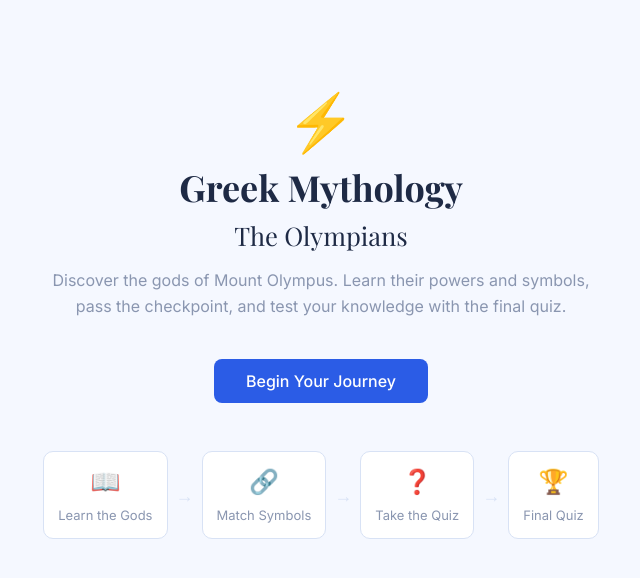
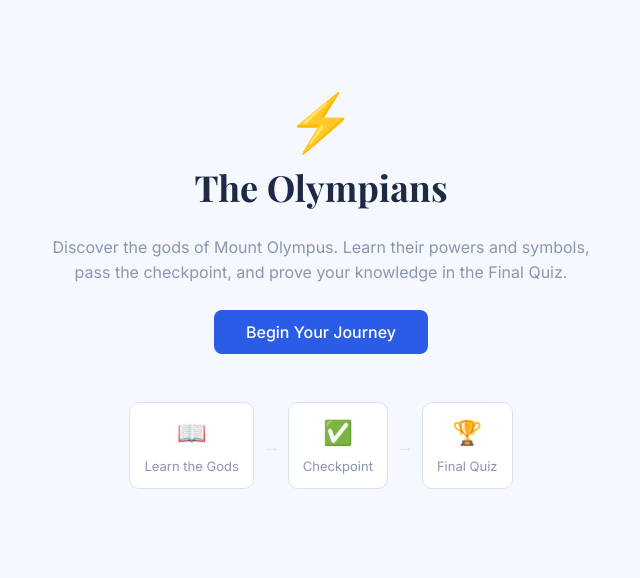
Before and after one commit to wg2401/UID-final-project, a Flask app: page / in a window 1280 px wide. Shown: the part 63-641 px from the top of the page, without its empty margins (319-959 px from the left). Run offline with Flask 3, Linux system fonts and the light colour scheme.

Commit message:
Improved flow, style and headings for the final website

```diff
--- a/greek_mythology_app/static/css/main.css
+++ b/greek_mythology_app/static/css/main.css
@@ -72,12 +72,16 @@ p  { font-size: 16px; line-height: 1.6; color: var(--dark); }
     text-decoration: none;
 }
 .om-navbar-brand:hover { color: var(--accent); }
+
 .om-navbar-link {
     font-size: 14px;
-    color: var(--grey-light);
+    color: var(--dark);
     text-decoration: none;
 }
-.om-navbar-link:hover { color: var(--accent); }
+.om-navbar-link:hover {
+    color: var(--accent);
+    text-decoration: underline;
+}
 
 .om-card {
     background-color: var(--card-bg);
@@ -179,9 +183,11 @@ p  { font-size: 16px; line-height: 1.6; color: var(--dark); }
 .om-alert-warning { background-color: var(--warning-bg);   color: var(--dark); border-left: 4px solid var(--warning); }
 .om-alert-danger  { background-color: var(--danger-bg);    color: var(--dark); border-left: 4px solid var(--danger);  }
 
+
+
 .om-divider {
     border: none;
-    border-top: 1px solid var(--border);
+    border-top: 1px solid #868686;
     margin: 24px 0;
 }
 
@@ -198,9 +204,8 @@ p  { font-size: 16px; line-height: 1.6; color: var(--dark); }
 
 .god-hero {
     background-color: var(--white);
-    border: 1px solid var(--border);
     border-radius: 12px;
-    padding: 32px;
+    padding: 24px 32px;
     text-align: center;
     margin-bottom: 24px;
 }
--- a/greek_mythology_app/templates/index.html
+++ b/greek_mythology_app/templates/index.html
@@ -43,15 +43,10 @@
 
 <div class="hero">
     <div class="hero-icon">⚡</div>
-    <h1>Greek Mythology</h1>
-    <h2 style="font-family: 'Playfair Display', serif;
-           font-size: 1.6rem;
-           color: var(--dark);
-           font-weight: 400;
-           margin-bottom: 16px;">The Olympians</h2>
-    <p>
+    <h1>The Olympians</h1>
+    <p style="margin-top: 24px; margin-bottom: 24px;">
         Discover the gods of Mount Olympus. Learn their powers and symbols,
-        pass the checkpoint, and test your knowledge with the final quiz.
+        pass the checkpoint, and prove your knowledge in the Final Quiz.
     </p>
     <a href="/start/learn" class="om-btn om-btn-primary om-btn-lg">Begin Your Journey</a>
 
@@ -62,13 +57,8 @@
         </div>
         <div class="flow-arrow">→</div>
         <div class="flow-step">
-            <div class="flow-step-icon">🔗</div>
-            <div class="flow-step-label">Match Symbols</div>
-        </div>
-        <div class="flow-arrow">→</div>
-        <div class="flow-step">
-            <div class="flow-step-icon">❓</div>
-            <div class="flow-step-label">Take the Quiz</div>
+            <div class="flow-step-icon">✅</div>
+            <div class="flow-step-label">Checkpoint</div>
         </div>
         <div class="flow-arrow">→</div>
         <div class="flow-step">
--- a/greek_mythology_app/templates/learn/index.html
+++ b/greek_mythology_app/templates/learn/index.html
@@ -18,9 +18,9 @@
 
 <div class="om-page">
 
-    <h1 class="text-center" style="margin-bottom: 8px;">Learn Greek Mythology</h1>
+    <h1 class="text-center" style="margin-bottom: 8px;">The Olympians</h1>
     <p class="text-center" style="color: var(--grey-light); margin-bottom: 32px;">
-        Work through the learning topics, complete the checkpoint, and unlock the quizzes.
+        Work through the learning topics, complete the checkpoint, and take the Final Quiz.
     </p>
 
     <div class="row g-3 mb-3">
```
